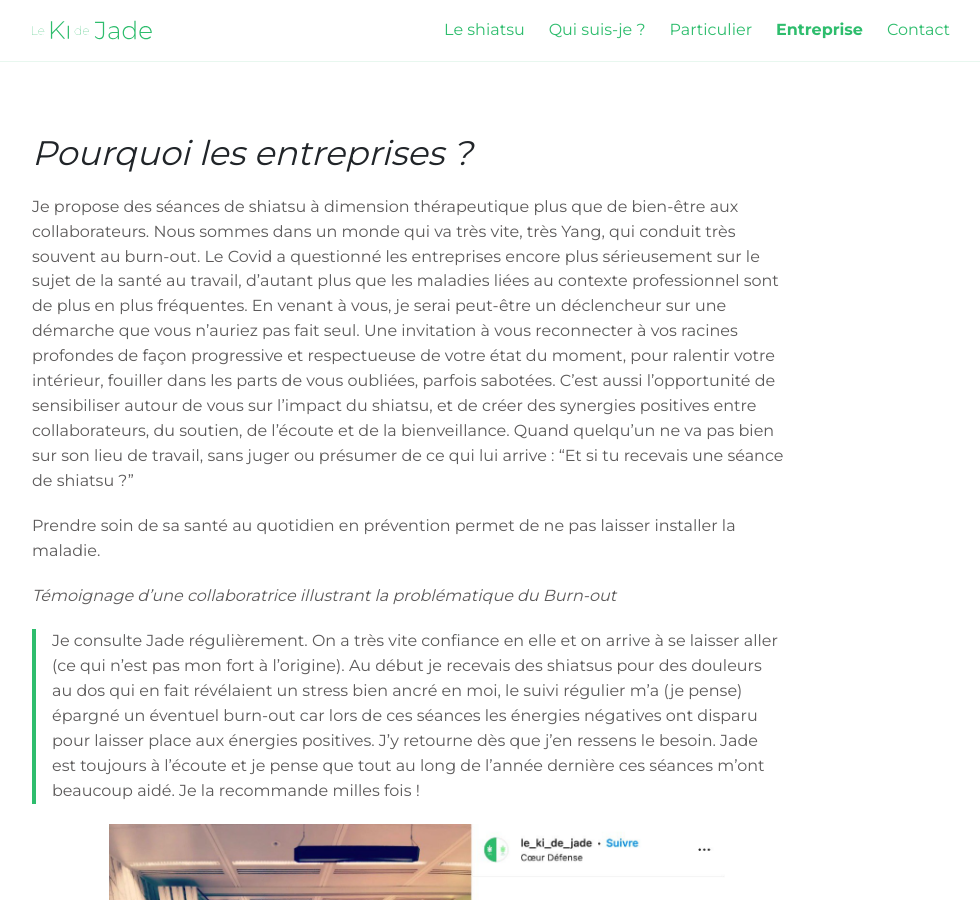
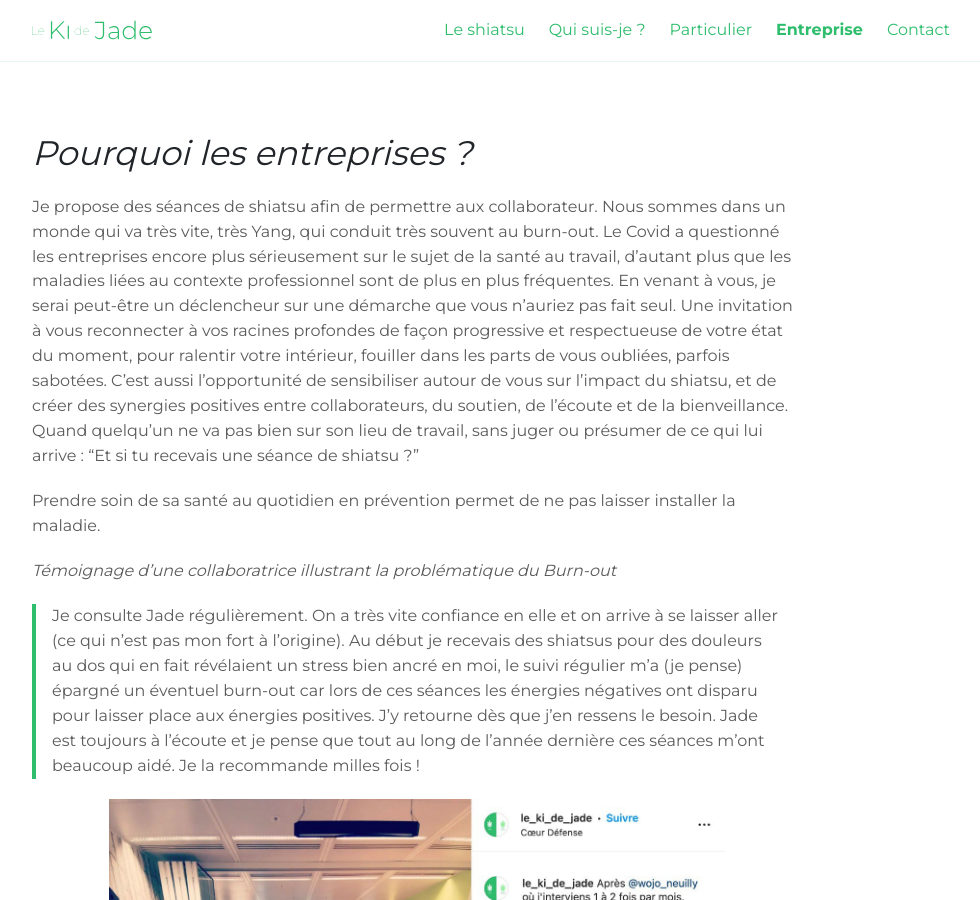
Before and after one commit to lekidejade/beta, a Jekyll site: the page built from entreprise.md, in a window 1280 px wide and 900 px high. Shown: the whole window, without its empty margins (143-1123 px from the left). Built offline with Jekyll 4.4.1, drawn with Linux system fonts in a browser that asks for light colours.

Commit message:
Update entreprise.md

```diff
--- a/entreprise.md
+++ b/entreprise.md
@@ -7,7 +7,7 @@
 
 # *Pourquoi les entreprises ?*
 
-Je propose des séances de shiatsu à dimension thérapeutique plus que de bien-être aux collaborateurs. Nous sommes dans un monde qui va très vite, très Yang, qui conduit très souvent au burn-out. Le Covid a questionné les entreprises encore plus sérieusement sur le sujet de la santé au travail, d'autant plus que les maladies liées au contexte professionnel sont de plus en plus fréquentes.
+Je propose des séances de shiatsu afin de permettre aux collaborateur. Nous sommes dans un monde qui va très vite, très Yang, qui conduit très souvent au burn-out. Le Covid a questionné les entreprises encore plus sérieusement sur le sujet de la santé au travail, d'autant plus que les maladies liées au contexte professionnel sont de plus en plus fréquentes.
 En venant à vous, je serai peut-être un déclencheur sur une démarche que vous n’auriez pas fait seul. Une invitation à vous reconnecter à vos racines profondes de façon progressive et respectueuse de votre état du moment, pour ralentir votre intérieur, fouiller dans les parts de vous oubliées, parfois sabotées.
 C'est aussi l'opportunité de sensibiliser autour de vous sur l'impact du shiatsu, et de créer des synergies positives entre collaborateurs, du soutien, de l'écoute et de la bienveillance. Quand quelqu'un ne va pas bien sur son lieu de travail, sans juger ou présumer de ce qui lui arrive : "Et si tu recevais une séance de shiatsu ?"
 
```
